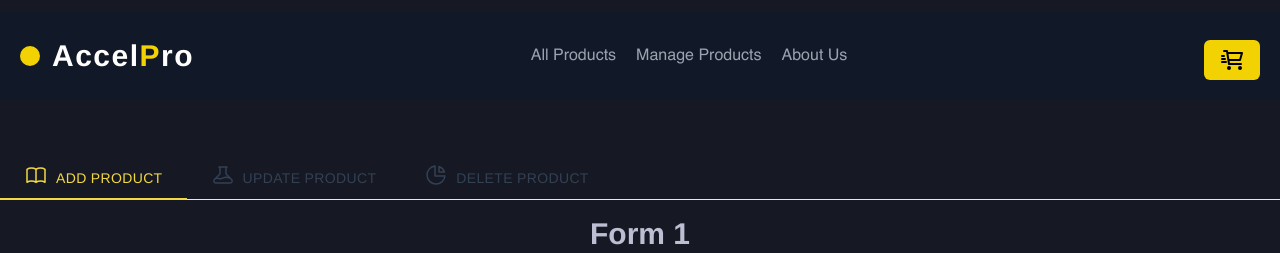
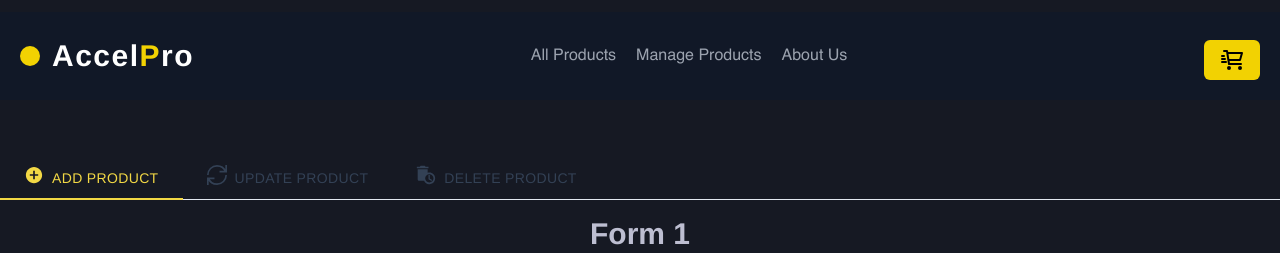
Before and after one commit to coder7475/sports-frontend, a React (Vite) app: page /manage-products in a window 1280 px wide. Shown: the top 253 px of the page. Built offline with nearby package versions, Linux system fonts and the light colour scheme.

Commit message:
feat: change tab icons for manage assets page

```diff
--- a/src/pages/ManageProducts.tsx
+++ b/src/pages/ManageProducts.tsx
@@ -2,6 +2,9 @@ import Footer from "@/components/footer/Footer";
 import AddProduct from "@/components/forms/AddProduct/AddProduct";
 import NavBar from "@/components/navbar/Navbar";
 import { useRef, useState } from "react";
+import { IoMdAddCircle } from "react-icons/io";
+import { GrUpdate } from "react-icons/gr";
+import { MdAutoDelete } from "react-icons/md";
 
 const ManageProducts = () => {
   const [tabSelected, setTabSelected] = useState({
@@ -9,6 +12,7 @@ const ManageProducts = () => {
     noTabs: 3,
   });
   const wrapperRef = useRef(null);
+
   return (
     <main className="font-helve container mx-auto">
       <section className="max-w-[1280px] mx-auto mt-3">
@@ -45,23 +49,7 @@ const ManageProducts = () => {
                 >
                   <span className="order-2 pt-1.5">ADD PRODUCT</span>
                   <span className="relative only:-mx-6">
-                    <svg
-                      xmlns="http://www.w3.org/2000/svg"
-                      className="hidden h-6 w-6 sm:block"
-                      fill="none"
-                      viewBox="0 0 24 24"
-                      stroke="currentColor"
-                      strokeWidth="1.5"
-                      aria-labelledby="title-77a desc-77a"
-                    >
-                      <title id="title-77a">Add Product</title>
-                      <desc id="desc-77a">Creates New Products</desc>
-                      <path
-                        strokeLinecap="round"
-                        strokeLinejoin="round"
-                        d="M12 6.253v13m0-13C10.832 5.477 9.246 5 7.5 5S4.168 5.477 3 6.253v13C4.168 18.477 5.754 18 7.5 18s3.332.477 4.5 1.253m0-13C13.168 5.477 14.754 5 16.5 5c1.747 0 3.332.477 4.5 1.253v13C19.832 18.477 18.247 18 16.5 18c-1.746 0-3.332.477-4.5 1.253"
-                      />
-                    </svg>
+                    <IoMdAddCircle className="text-xl" />
                   </span>
                 </button>
               </li>
@@ -86,23 +74,7 @@ const ManageProducts = () => {
                   }
                 >
                   <span className="order-2 pt-1.5">UPDATE PRODUCT</span>
-                  <svg
-                    xmlns="http://www.w3.org/2000/svg"
-                    className="hidden h-6 w-6 sm:block"
-                    fill="none"
-                    viewBox="0 0 24 24"
-                    stroke="currentColor"
-                    strokeWidth="1.5"
-                    aria-labelledby="title-77b desc-77b"
-                  >
-                    <title id="title-77b">Update Product</title>
-                    <desc id="desc-77b">Update Existing Product</desc>
-                    <path
-                      strokeLinecap="round"
-                      strokeLinejoin="round"
-                      d="M19.428 15.428a2 2 0 00-1.022-.547l-2.387-.477a6 6 0 00-3.86.517l-.318.158a6 6 0 01-3.86.517L6.05 15.21a2 2 0 00-1.806.547M8 4h8l-1 1v5.172a2 2 0 00.586 1.414l5 5c1.26 1.26.367 3.414-1.415 3.414H4.828c-1.782 0-2.674-2.154-1.414-3.414l5-5A2 2 0 009 10.172V5L8 4z"
-                    />
-                  </svg>
+                  <GrUpdate className="text-xl" />
                 </button>
               </li>
               <li className="" role="presentation">
@@ -127,28 +99,7 @@ const ManageProducts = () => {
                 >
                   <span className="order-2 pt-1.5">DELETE PRODUCT</span>
                   <span className="relative only:-mx-6">
-                    <svg
-                      xmlns="http://www.w3.org/2000/svg"
-                      className="hidden h-6 w-6 sm:block"
-                      fill="none"
-                      viewBox="0 0 24 24"
-                      stroke="currentColor"
-                      strokeWidth="1.5"
-                      aria-labelledby="title-77c desc-77c"
-                    >
-                      <title id="title-77c">Delete Product</title>
-                      <desc id="desc-77c">Delete Existing Product</desc>
-                      <path
-                        strokeLinecap="round"
-                        strokeLinejoin="round"
-                        d="M11 3.055A9.001 9.001 0 1020.945 13H11V3.055z"
-                      />
-                      <path
-                        strokeLinecap="round"
-                        strokeLinejoin="round"
-                        d="M20.488 9H15V3.512A9.025 9.025 0 0120.488 9z"
-                      />
-                    </svg>
+                    <MdAutoDelete className="text-xl" />
                   </span>
                 </button>
               </li>
```
